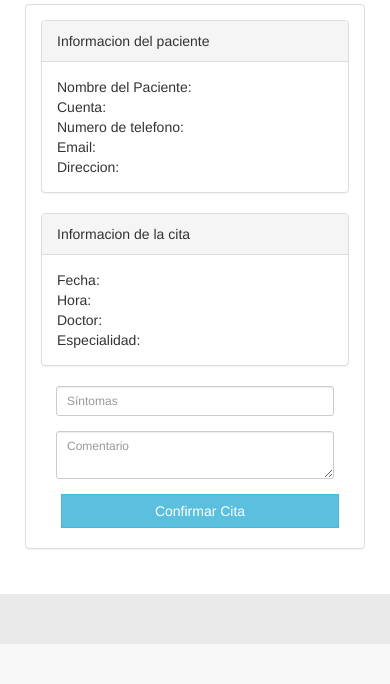
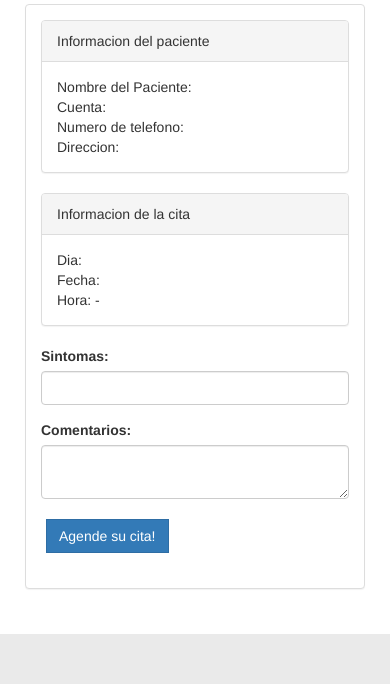
Before and after one commit to mauricio-gomez1/Proyecto_Clinica, a PHP site: page /patient/appointment.php in a window 390 px wide. Shown: the part 621-1305 px from the top of the page. Before the commit the page ends 1265 px from the top, so only its background shows below. Run offline with PHP 8.4, Linux system fonts and the light colour scheme; the visitor is signed in with stand-in values (Sample User, id 1); data comes from the database, SQL or seed files in the repository; data that the repository does not hold is empty; some libraries are stand-ins or nearby versions.

Commit message:
Update appointment.php

```diff
--- a/patient/appointment.php
+++ b/patient/appointment.php
@@ -1,58 +1,62 @@
 <?php
 session_start();
 include_once '../assets/conn/dbconnect.php';
-$session = $_SESSION['patientSession'];
-$appid = null;
-$appdate = null;
+$session= $_SESSION['patientSession'];
+$appid=null;
+$appdate=null;
 if (isset($_GET['scheduleDate']) && isset($_GET['appid'])) {
-    $appdate = $_GET['scheduleDate'];
+	$appdate =$_GET['scheduleDate'];
 	$appid = $_GET['appid'];
 }
 // on b.icPatient = a.icPatient
-$res = mysqli_query($con, "SELECT a.*, b.* FROM doctorschedule a INNER JOIN patient b
+$res = mysqli_query($con,"SELECT a.*, b.* FROM doctorschedule a INNER JOIN patient b
 WHERE a.scheduleDate='$appdate' AND scheduleId=$appid AND b.icPatient=$session");
-$userRow = mysqli_fetch_array($res, MYSQLI_ASSOC);
+$userRow=mysqli_fetch_array($res,MYSQLI_ASSOC);
+
 
 
 //INSERT
 if (isset($_POST['appointment'])) {
-    $patientIc = mysqli_real_escape_string($con, $userRow['icPatient']);
-    $scheduleid = mysqli_real_escape_string($con, $appid);
-    $symptom = mysqli_real_escape_string($con, $_POST['symptom']);
-    $comment = mysqli_real_escape_string($con, $_POST['comment']);
+$patientIc = mysqli_real_escape_string($con,$userRow['icPatient']);
+$scheduleid = mysqli_real_escape_string($con,$appid);
+$symptom = mysqli_real_escape_string($con,$_POST['symptom']);
+$comment = mysqli_real_escape_string($con,$_POST['comment']);
 $avail = "no disponible";
 
 
-    $query = "INSERT INTO appointment (patientIc, scheduleId, appSymptom, appComment)
-VALUES ('$patientIc', '$scheduleid', '$symptom', '$comment') ";
+$query = "INSERT INTO appointment (  patientIc , scheduleId , appSymptom , appComment  )
+VALUES ( '$patientIc', '$scheduleid', '$symptom', '$comment') ";
 
 //update table appointment schedule
-    $sql = "UPDATE doctorschedule SET bookAvail = '$avail' WHERE scheduleId = $scheduleid";
-    $scheduleres = mysqli_query($con, $sql);
+$sql = "UPDATE doctorschedule SET bookAvail = '$avail' WHERE scheduleId = $scheduleid" ;
+$scheduleres=mysqli_query($con,$sql);
 if ($scheduleres) {
-        $btn = "disable";
+	$btn= "disable";
 }
 
 
-    $result = mysqli_query($con, $query);
-    if ($result) {
+$result = mysqli_query($con,$query);
+// echo $result;
+if( $result )
+{
 ?>
 <script type="text/javascript">
-            alert('Cita realizada con éxito.');
+alert('Cita realizada con exito.');
 </script>
 <?php
-        header("Location: patient.php");
-        exit;
-    } else {
+header("Location: patientapplist.php");
+}
+else
+{
 	echo mysqli_error($con);
 ?>
 <script type="text/javascript">
-            alert('Hubo un error. Por favor inténtalo de nuevo.');
+alert('Hubo un error. Porfavot intentalo de nuevo.');
 </script>
 <?php
 header("Location: patient/patient.php");
-        exit;
 }
+//dapat dari generator end
 }
 ?>
 <!DOCTYPE html>
@@ -66,10 +70,11 @@
 		<title>PsychoTech</title>
 		<link href="assets/css/bootstrap.min.css" rel="stylesheet">
 		<link href="assets/css/default/style.css" rel="stylesheet">
-    <link href="assets/css/default/blocks.css" rel="stylesheet">
+		<link href="assets/css/default/blocks.css" rcel="stylesheet">
 
 
-    <link rel="stylesheet" href="https://formden.com/static/cdn/font-awesome/4.4.0/css/font-awesome.min.css"/>
+		<link rel="stylesheet" href="https://formden.com/static/cdn/font-awesome/4.4.0/css/font-awesome.min.css" />
+
 	</head>
 	<body>
 		<!-- navigation -->
@@ -77,8 +82,7 @@
 			<div class="container-fluid">
 				<!-- Brand and toggle get grouped for better mobile display -->
 				<div class="navbar-header">
-            <button type="button" class="navbar-toggle collapsed" data-toggle="collapse"
-                    data-target="#bs-example-navbar-collapse-1">
+					<button type="button" class="navbar-toggle collapsed" data-toggle="collapse" data-target="#bs-example-navbar-collapse-1">
 					<span class="sr-only">Toggle navigation</span>
 					<span class="icon-bar"></span>
 					<span class="icon-bar"></span>
@@ -91,23 +95,20 @@
 					<ul class="nav navbar-nav">
 						<ul class="nav navbar-nav">
 							<li><a href="patient.php">Inicio</a></li>
-                    <li><a href="patientapplist.php?patientId=<?php echo $userRow['icPatient']; ?>">Mis Citas</a>
-                    </li>
+							<!-- <li><a href="profile.php?patientId=<?php echo $userRow['icPatient']; ?>" >Profile</a></li> -->
+							<li><a href="patientapplist.php?patientId=<?php echo $userRow['icPatient']; ?>">Mis Citas</a></li>
 						</ul>
 					</ul>
 
 					<ul class="nav navbar-nav navbar-right">
 						<li class="dropdown">
-                    <a href="#" class="dropdown-toggle" data-toggle="dropdown"><i class="fa fa-user"></i> <?php echo $userRow['patientFirstName']; ?>
-                        <?php echo $userRow['patientLastName']; ?><b class="caret"></b></a>
+							<a href="#" class="dropdown-toggle" data-toggle="dropdown"><i class="fa fa-user"></i> <?php echo $userRow['patientFirstName']; ?> <?php echo $userRow['patientLastName']; ?><b class="caret"></b></a>
 							<ul class="dropdown-menu">
 								<li>
-                            <a href="profile.php?patientId=<?php echo $userRow['icPatient']; ?>"><i
-                                        class="fa fa-fw fa-user"></i> Perfil</a>
+									<a href="profile.php?patientId=<?php echo $userRow['icPatient']; ?>"><i class="fa fa-fw fa-user"></i> Perfil</a>
 								</li>
 								<li>
-                            <a href="patientapplist.php?patientId=<?php echo $userRow['icPatient']; ?>"><i
-                                        class="glyphicon glyphicon-file"></i> Mis Citas</a>
+									<a href="patientapplist.php?patientId=<?php echo $userRow['icPatient']; ?>"><i class="glyphicon glyphicon-file"></i> Mis Citas</a>
 								</li>
 								<li class="divider"></li>
 								<li>
@@ -129,17 +130,14 @@
 						<div class="col-md-3 col-sm-3">
 
 							<div class="user-wrapper">
-                        <img src="https://w7.pngwing.com/pngs/741/68/png-transparent-user-computer-icons-user-miscellaneous-cdr-rectangle-thumbnail.png"
-                             class="img-responsive"/>
+								<img src="https://w7.pngwing.com/pngs/741/68/png-transparent-user-computer-icons-user-miscellaneous-cdr-rectangle-thumbnail.png" class="img-responsive" />
 								<div class="description">
 									<h4><?php echo $userRow['patientFirstName']; ?> <?php echo $userRow['patientLastName']; ?></h4>
 									<p>
-                                Ya estás en el último paso para agendar tu cita. Por favor, rellena el formulario de la derecha para completar tu cita.
+										Ya esta en el ultimo paso para agendar su cita. Por favor, rellene el formulario de la derecha para completar su cita.
 									</p>
-                            <hr/>
-                            <button type="button" class="btn btn-primary" data-toggle="modal"
-                                    data-target="#myModal">Actualizar Perfil
-                            </button>
+									<hr />
+									<button type="button" class="btn btn-primary" data-toggle="modal" data-target="#myModal">Actualizar Perfil</button>
 								</div>
 							</div>
 						</div>
@@ -157,59 +155,43 @@
 												<div class="panel-heading">Informacion del paciente</div>
 												<div class="panel-body">
 
-                                            Nombre del Paciente: <?php echo $userRow['patientFirstName'] ?>
-                                            <?php echo $userRow['patientLastName'] ?><br>
+													Nombre del Paciente: <?php echo $userRow['patientFirstName'] ?> <?php echo $userRow['patientLastName'] ?><br>
 													Cuenta: <?php echo $userRow['icPatient'] ?><br>
 													Numero de telefono: <?php echo $userRow['patientPhone'] ?><br>
-                                            Email: <?php echo $userRow['patientEmail'] ?><br>
-                                            Direccion: <?php echo $userRow['patientAddress'] ?><br>
-
+													Direccion: <?php echo $userRow['patientAddress'] ?>
 												</div>
 											</div>
 											<div class="panel panel-default">
 												<div class="panel-heading">Informacion de la cita</div>
 												<div class="panel-body">
+													Dia: <?php echo $userRow['scheduleDay'] ?><br>
+													Fecha: <?php echo $userRow['scheduleDate'] ?><br>
+													Hora: <?php echo $userRow['startTime'] ?> - <?php echo $userRow['endTime'] ?><br>
+												</div>
+											</div>
 
-                                            Fecha: <?php echo $userRow['scheduleDate'] ?><br>
-                                            Hora: <?php echo $userRow['scheduleTime'] ?><br>
-                                            Doctor: <?php echo $userRow['doctorFirstName'] ?>
-                                            <?php echo $userRow['doctorLastName'] ?><br>
-                                            Especialidad: <?php echo $userRow['doctorSpecialization'] ?><br>
+											<div class="form-group">
+												<label for="recipient-name" class="control-label">Sintomas: </label>
+												<input type="text" class="form-control" name="symptom" required>
+											</div>
+											<div class="form-group">
+												<label for="message-text" class="control-label">Comentarios: </label>
+												<textarea class="form-control" name="comment" required></textarea>
+											</div>
+											<div class="form-group">
+												<input type="submit" name="appointment" id="submit" class="btn btn-primary" value="Agende su cita!">
+											</div>
+										</form>
+									</div>
+								</div>
+
+							</div>
 
 						</div>
 					</div>
-
-                                    <div class="col-md-6 col-sm-6">
-
-                                        <div class="form-group">
-                                            <input type="text" name="symptom" id="symptom" class="form-control input-sm"
-                                                   placeholder="Síntomas" required>
-                                        </div>
-
-                                        <div class="form-group">
-                                            <textarea name="comment" id="comment" class="form-control input-sm"
-                                                      placeholder="Comentario" required></textarea>
-                                        </div>
-
-                                        <input type="submit" name="appointment" value="Confirmar Cita"
-                                               class="btn btn-info btn-block">
-
-                                    </div>
-
-
-                                </form>
-
-
-                            </div>
-                        </div>
-                    </div>
-                </div>
-            </div>
 					<!-- USER PROFILE ROW END-->
-        </div>
-        <!-- /.container -->
-
-        <script src="assets/js/jquery-1.11.1.js"></script>
+					<!-- end -->
+					<script src="assets/js/jquery.js"></script>
 			<script src="assets/js/bootstrap.min.js"></script>
 				</body>
 			</html>
```
Lines whose indentation alone changed are shown as unchanged.
